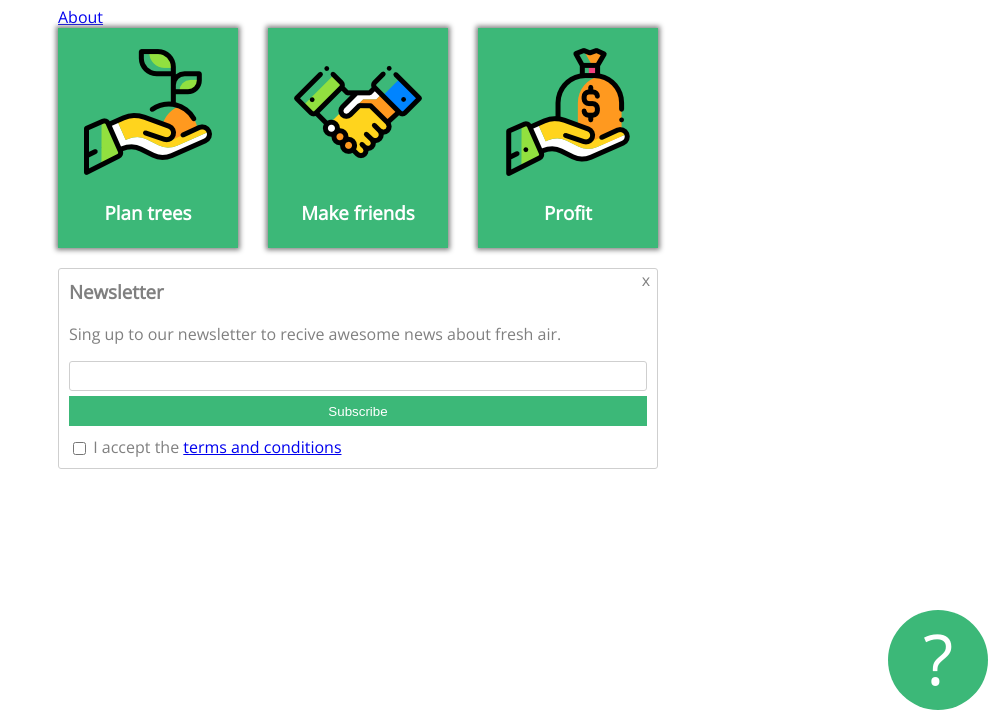
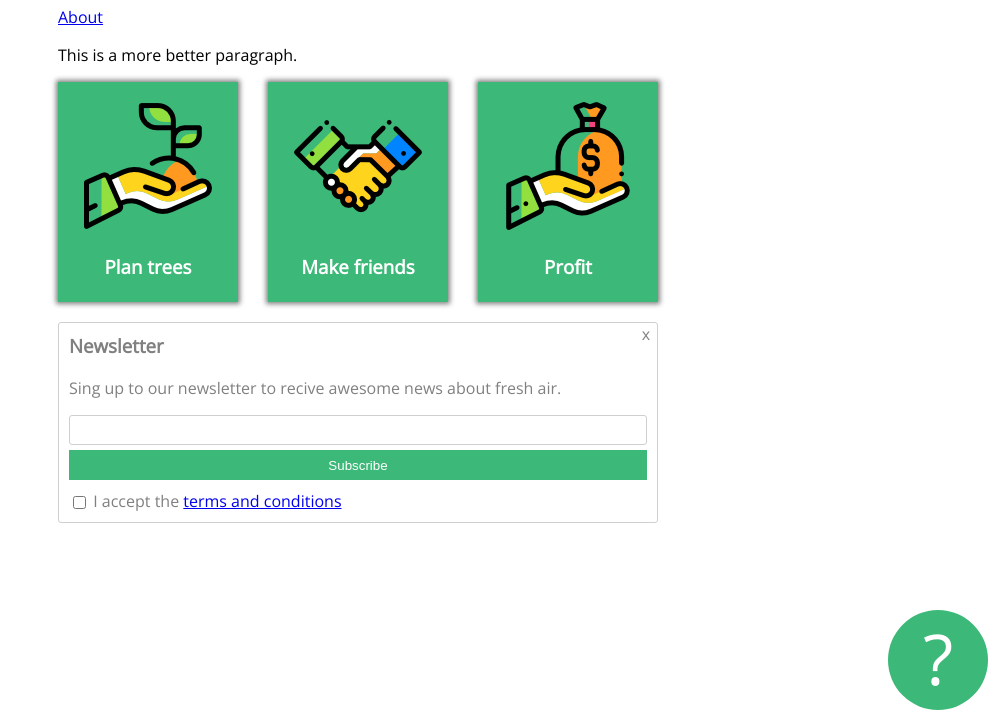
Before and after one commit to kicsirigo02/stayathome, a plain HTML site: page index.html in a window 1280 px wide. Shown: the part 80-800 px from the top of the page, without its empty margins (282-1280 px from the left). Drawn offline with nearby package versions, Linux system fonts and the light colour scheme.

Commit message:
Improved the first paragraph

```diff
--- a/index.html
+++ b/index.html
@@ -12,6 +12,8 @@
   <h1>Awesome Landing Page :))</h1>
 
   <a href="about.html">About</a>
+
+  <p>This is a more better paragraph.</p>
 
   <div class="card-holder">
      <div class="card">
```
